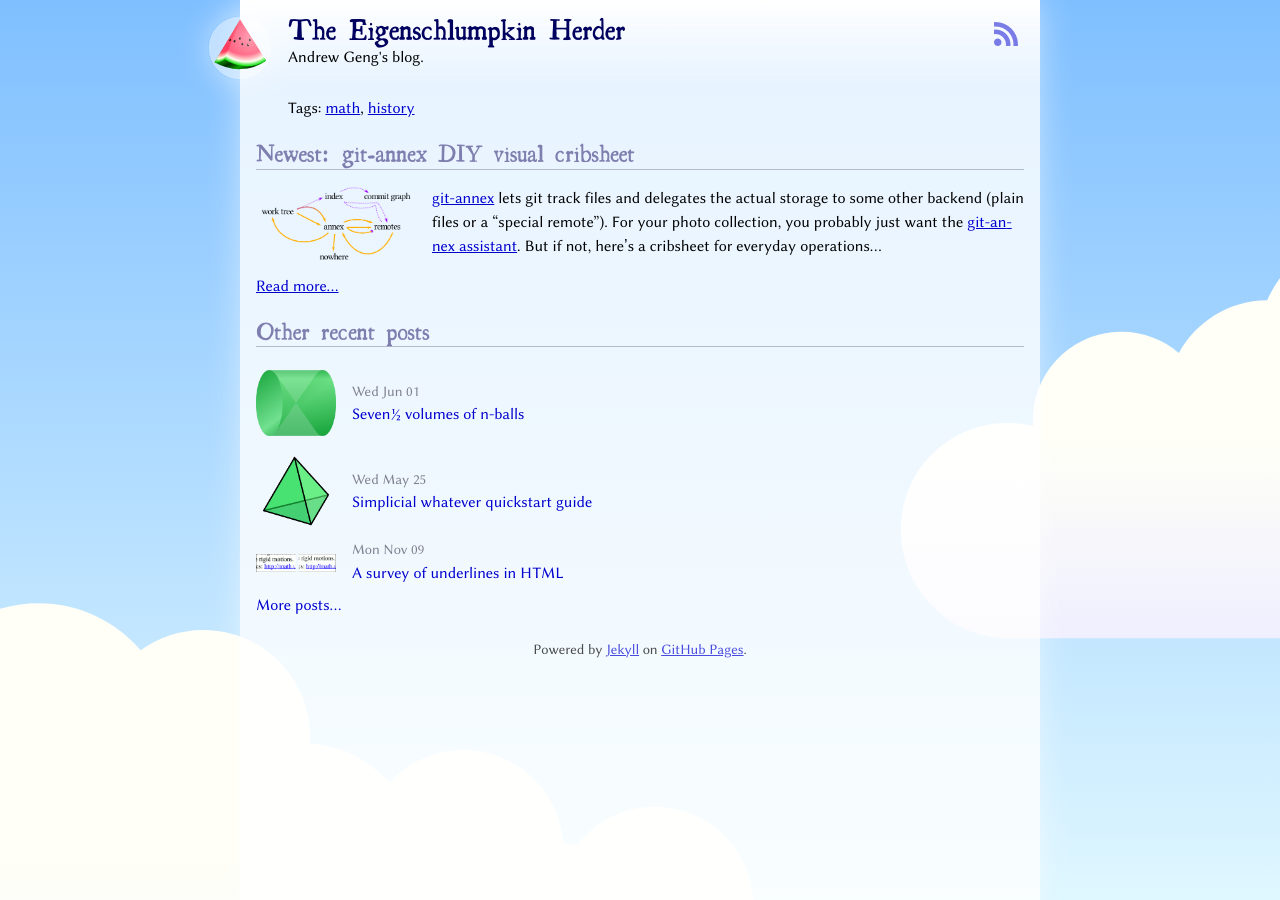
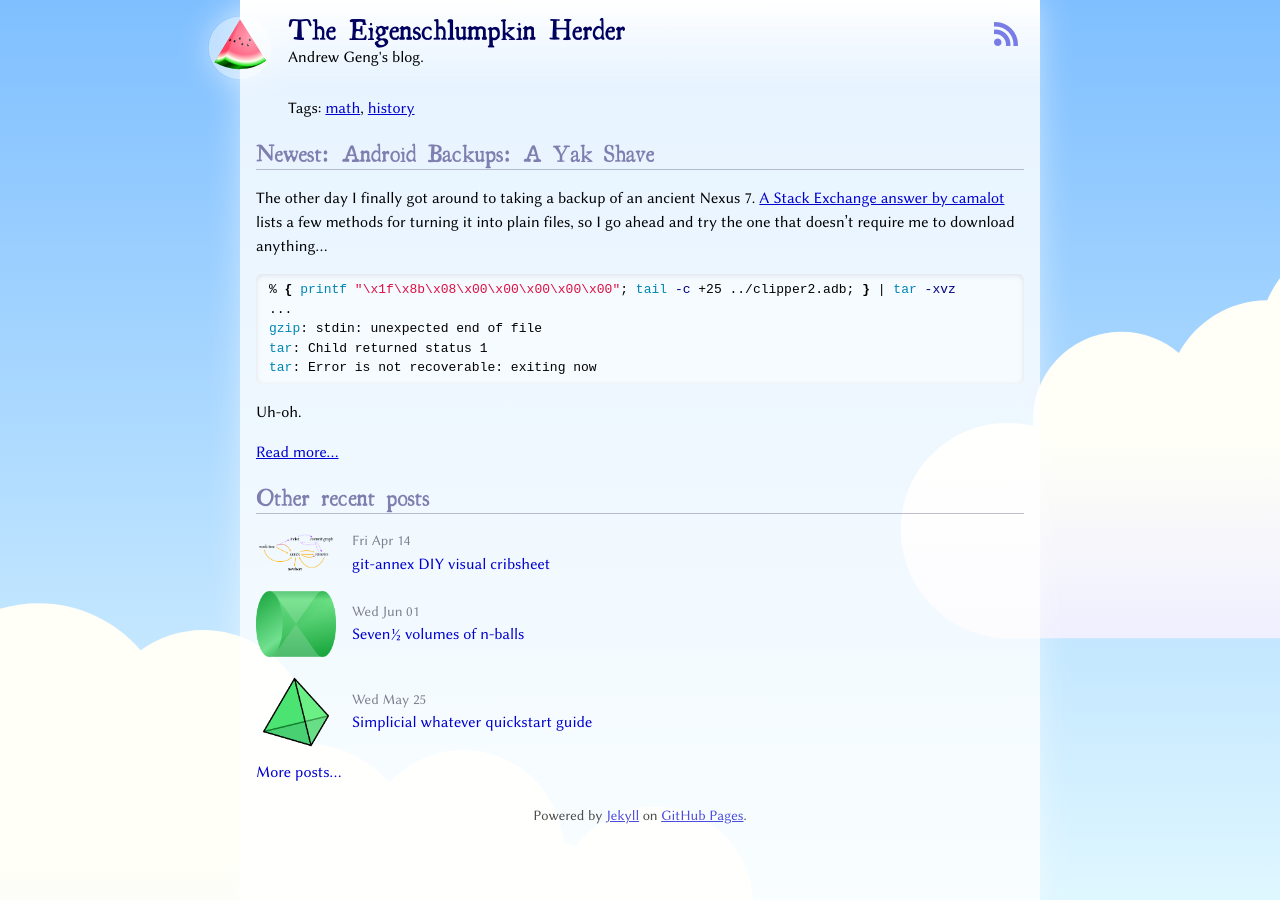
Before and after one commit to pteromys/blog, a Jekyll site: the page built from index.html, in a window 1280 px wide. Built offline with Jekyll 4.4.1, drawn with Linux system fonts in a browser that asks for light colours; some of the changed lines change nothing that is shown.

Commit message:
New post: Android backups.

````diff
--- a/_includes/head.html
+++ b/_includes/head.html
@@ -16,7 +16,7 @@
 
 	<script type="text/javascript" src="{{ site.baseurl }}/scripts/html5shiv.min.js"></script>
 	{% if page.mathjax %}
-		<script type="text/javascript" src="//cdn.mathjax.org/mathjax/latest/MathJax.js?config=TeX-AMS-MML_HTMLorMML"></script>
+		<script type="text/javascript" src="//cdnjs.cloudflare.com/ajax/libs/mathjax/2.7.5/MathJax.js?config=TeX-AMS-MML_HTMLorMML"></script>
 	{% endif %}
 	{% for script in page.scripts %}
 		<script type="text/javascript" src="{{ script }}"></script>
--- /dev/null
+++ b/_posts/2018-10-14-android-backups.md
@@ -0,0 +1,243 @@
+---
+title: "Android Backups: A Yak Shave"
+excerpt_separator: <!--more-->
+---
+
+The other day I finally got around to taking a backup of an ancient Nexus 7.
+[A Stack Exchange answer by camalot][SEcamalot] lists a few methods
+for turning it into plain files, so I go ahead and try the one that doesn't
+require me to download anything...
+{:itemprop="description"}
+
+```sh
+% { printf "\x1f\x8b\x08\x00\x00\x00\x00\x00"; tail -c +25 ../clipper2.adb; } | tar -xvz
+...
+gzip: stdin: unexpected end of file
+tar: Child returned status 1
+tar: Error is not recoverable: exiting now
+```
+
+Uh-oh.
+
+[SEcamalot]: https://android.stackexchange.com/a/28483
+
+<!--more-->
+
+## The device
+
+### Loose plugs cause bugs
+
+The first few tries, I didn't even get the "Backup finished" toast notification
+due to a loose USB cable. Turns out syslog messages like `USB disconnect,
+address 58` indicate bad things when they're timestamped suspiciously near the
+backup file's mtime. Who knew?
+
+### adb logcat
+
+But having solved that, did I still end up with a truncated file due to
+some badness on the device? [Apparently misbehaving apps can cause it][ABE49].
+Looking through the output of `adb logcat -s BackupManagerService`, at first
+things are pretty reassuring:
+
+```
+09-17 23:28:16.568   656  1510 V BackupManagerService: Requesting full backup: apks=false obb=false shared=true all=true system=true pkgs=[Ljava.lang.String;@7c66c2f
+...
+09-17 23:38:48.689   656  3792 D BackupManagerService: Full backup pass complete.
+```
+
+Googling finds [users having problems with shared storage][UnrecognizedDomain].
+Hm, that log message wouldn't have been captured by `-s BackupManagerService`,
+so I try again with just the shared storage and indeed, there it is:
+
+```sh
+% adb backup -shared -f /home/pteromys/clipper5.adb
+% adb logcat
+...
+09-18 00:08:16.363 21132 21143 I FullBackup: Unrecognized domain shared/0
+```
+
+That looks beyond my ability to fix. Fortunately I'm not seeing any other
+obvious problems in the log, so I just rerun the backup with `-noshared`,
+then pull the shared storage separately as plain files:
+
+```sh
+% adb backup -all -noshared -f /home/pteromys/clipper6.adb
+% adb pull /sdcard /home/pteromys/clipper-backup-sdcard
+```
+
+### When your tools think your devices are too old
+
+As I'm closing out the accumulated windows this catches my eye elsewhere in
+the logs:
+
+```
+09-17 23:42:25.840  8500  8500 D AndroidRuntime: Calling main entry com.android.commands.bu.Backup
+09-17 23:42:25.841  8500  8500 D bu      : Beginning: help
+09-17 23:42:25.842  8500  8500 E bu      : Invalid operation 'help'
+09-17 23:42:25.842  8500  8500 D bu      : Finished.
+09-17 23:42:25.842  8500  8500 D AndroidRuntime: Shutting down VM
+```
+
+Riiiiight. So this was sort of a lie:
+
+```
+% adb help
+...
+backup/restore:
+   to show usage run "adb shell bu help"
+...
+```
+
+I'm guessing it's because Nexus 7s stopped getting updates long before
+[bu got its help message][buhelpcommit] but I keep getting new releases of adb.
+
+Anyway, mission still accomplished, right? Close remaining windows, unplug the
+USB cable, go to sleep, and finish this another day.
+
+[ABE49]: https://github.com/nelenkov/android-backup-extractor/issues/49#issuecomment-412366371
+[UnrecognizedDomain]: https://talk.sonymobile.com/t5/Xperia-Z5-Z5-Compact-Z5-Premium/Sony-Xperia-Z5-Compact-fails-to-adb-backup-shared-storage/td-p/1136642
+[buhelpcommit]: https://android.googlesource.com/platform/frameworks/base/+/9d5f8e11e11e93fbf0d9cbcbb68b7b0062695e5d
+
+## The file
+
+### The zlib file format according to pyflate
+
+Would've been too easy if it had ended there, wouldn't it? I get the same
+gzip message on `clipper6.adb` the next day. Maybe the zlib file format will
+have some clues? [Calmarius's guide to zlib + deflate][Calmarius] explains that
+it's (modulo header and footer) just a concatenated stream of blocks. Awesome,
+except...
+
+1. blocks aren't necessarily byte-aligned,
+2. their boundaries are marked by an end-of-block symbol instead of listed
+   up front so you have to scan the file to find them, and
+3. it's Huffman encoded so you can't find the end-of-block
+   symbol until you've decoded all the codewords before it.
+
+Still, if you can do it, you can test a hypothesis: maybe gzip expects more
+because adb/bu didn't bother to set the "this is the last block" bit on the
+last block. Neither gzip nor python's zlib module divulges this kind of
+information about their internal state; but [pyflate][pyflate] will, and in
+more detail than your most prolific friends on Facebook.
+
+Maybe hack out the parts that write the decompressed data to a file, though;
+all we're interested in is what it does to the end. And of course it'll be
+slower than gzip, so go find a snack or something. And eventually...
+
+### The pyflate output
+
+```
+% python2 ~/.local/lib/python2/site-packages/pyflate.py =(echo -n '\x1f\x8b\x08\x00\x00\x00\x00\x00\x00\x03'; tail -c +27 /home/pteromys/clipper6.adb)
+...
+new block at (580253004, 0)
+last bit 0x0
+deflate-blocktype 0 stored beginning at (580253004, 0)
+raw block data at (580253004, 3)
+new block at (580253009, 0)
+last bit 0x1
+deflate-blocktype 1 static huff beginning at (580253009, 0)
+raw block data at (580253009, 3)
+raw data at (580253009, 3) bits 3
+found symbol 0xa3 of len 8 mapping to 0x11d
+reading 0 extra bits for len
+found symbol 0x0 of len 5 mapping to 0x0
+reading 0 extra bits for dist
+dictionary lookup: length 258 copy -1 num bits 13 data '\x00...\x00'
+found symbol 0xa3 of len 8 mapping to 0x11d
+reading 0 extra bits for len
+found symbol 0x0 of len 5 mapping to 0x0
+reading 0 extra bits for dist
+dictionary lookup: length 258 copy -1 num bits 13 data '\x00...\x00'
+found symbol 0xa3 of len 8 mapping to 0x11d
+reading 0 extra bits for len
+found symbol 0x0 of len 5 mapping to 0x0
+reading 0 extra bits for dist
+dictionary lookup: length 258 copy -1 num bits 13 data '\x00...\x00'
+found symbol 0x23 of len 8 mapping to 0x11c
+reading 5 extra bits for len
+found symbol 0x0 of len 5 mapping to 0x0
+reading 0 extra bits for dist
+dictionary lookup: length 250 copy -1 num bits 18 data '\x00...\x00'
+found symbol 0x0 of len 7 mapping to 0x100
+eos 0 count 0 bits 7
+end of Huffman block encountered
+this was the last block, time to leave (580253017, 3)
+Traceback (most recent call last):
+  File "/home/pteromys/.local/lib/python2/site-packages/pyflate.py", line 678, in <module>
+    _main()
+  File "/home/pteromys/.local/lib/python2/site-packages/pyflate.py", line 648, in _main
+    out = gzip_main(field)
+  File "/home/pteromys/.local/lib/python2/site-packages/pyflate.py", line 629, in gzip_main
+    final_length = b.readbits(32)
+  File "/home/pteromys/.local/lib/python2/site-packages/pyflate.py", line 71, in readbits
+    self.needbits(n)
+  File "/home/pteromys/.local/lib/python2/site-packages/pyflate.py", line 37, in needbits
+    self._more()
+  File "/home/pteromys/.local/lib/python2/site-packages/pyflate.py", line 62, in _more
+    c = self._read(1)
+  File "/home/pteromys/.local/lib/python2/site-packages/pyflate.py", line 32, in _read
+    raise "Length Error"
+TypeError: exceptions must be old-style classes or derived from BaseException, not str
+```
+
+### The breakdown
+
+Here's what we see in those last two blocks:
+
+1. An empty uncompressed block, which ends with its length marker `0000ffff`.
+2. The next block starts with a 1 bit, so it was marked as the last block
+   after all. So much for that hypothesis.
+   * Its contents are 258 + 258 + 258 + 250 = 1024 zeros, which
+     reassuringly is [how a tarball is supposed to end][WPtar].
+3. The end-of-block symbol gets read... then what is it trying to read after
+   that?
+
+The (zero-indexed) byte in which the empty block starts is 580253004 + 26
+(bytes we chopped off with `tail`) - 10 (bytes in the fake header we added) + 2
+(bytes that `pyflate.py` skips before starting its count), which comes out
+to 580253022. The file contents at this byte and forward are (recall `tail`
+is 1-indexed):
+
+```sh
+% tail -c +580253023 clipper6.adb | xxd
+00000000: 0000 00ff ff1b 05a3 6014 8c5c 0000 df82  ........`..\....
+00000010: f504                                     ..
+```
+
+Decompressing that final block by hand is an educational experience, but
+let's skip that and pretend I trusted pyflate all along like I should have.
+
+The last message before the exception tells us that the end-of-block symbol
+ends in the fifth-to-last byte, which leaves 4 bytes behind.
+The [gzip footer][ForensicsWiki] is supposed to be 4 bytes of checksum
+and 4 bytes of uncompressed data size; maybe the size is all we're missing?
+That would be very consistent with the `final_length = b.readbits(32)` in
+the traceback above...
+
+```sh
+% { printf "\x1f\x8b\x08\x00\x00\x00\x00\x00"; tail -c +25 ../clipper2.adb; } | zcat | wc -c
+gzip: stdin: unexpected end of file
+3734081536
+
+% python -c 'print("%x" % 3734081536)'
+de919000
+
+% { printf "\x1f\x8b\x08\x00\x00\x00\x00\x00"; tail -c +25 ../clipper6.adb; printf "\x00\x90\x91\xde"; } | zcat > /dev/null
+gzip: stdin: invalid compressed data--crc error
+```
+
+Ok, I can live with that for now. Let's just try one more time with a fake
+size, to check that we really got the size right...
+
+```sh
+% { printf "\x1f\x8b\x08\x00\x00\x00\x00\x00"; tail -c +25 ../clipper6.adb; printf "\x00\x90\x91\xdf"; } | zcat > /dev/null
+gzip: stdin: invalid compressed data--crc error
+gzip: stdin: invalid compressed data--length error
+```
+
+Yay.
+
+[Calmarius]: http://calmarius.net/?lang=en&page=programming%2Fzlib_deflate_quick_reference
+[pyflate]: https://github.com/pfalcon/pyflate
+[WPtar]: https://en.wikipedia.org/wiki/Tar_(computing)#File_format
+[ForensicsWiki]: https://www.forensicswiki.org/wiki/Gzip#File_footer
--- a/_sass/_syntax-highlighting.scss
+++ b/_sass/_syntax-highlighting.scss
@@ -2,8 +2,6 @@
  * Syntax highlighting styles
  */
 .highlight {
-    background: #fff;
-
     .c     { color: #998; font-style: italic } // Comment
     .err   { color: #a61717; background-color: #e3d2d2 } // Error
     .k     { font-weight: bold } // Keyword
--- a/base.scss
+++ b/base.scss
@@ -327,14 +327,18 @@ footer {
 
 /* Syntax highlighting */
 @import "syntax-highlighting";
-pre.highlight, figure.highlight table {
+pre.highlight, figure.highlight table, code.highlighter-rouge {
 	background: rgba(255, 255, 255, 0.5);
 	border-radius: 0.5em;
 	box-shadow: inset 0em 0.1em 0.5em -0.1em rgba(0, 0, 31, 0.15);
 }
+code.highlighter-rouge {
+	padding: 0.25em 0.5em;
+}
 pre.highlight {
 	margin: 1em 0em;
 	padding: 0.5em 1em;
+	overflow-x: auto;
 }
 figure.highlight {
 	background: transparent;
````
